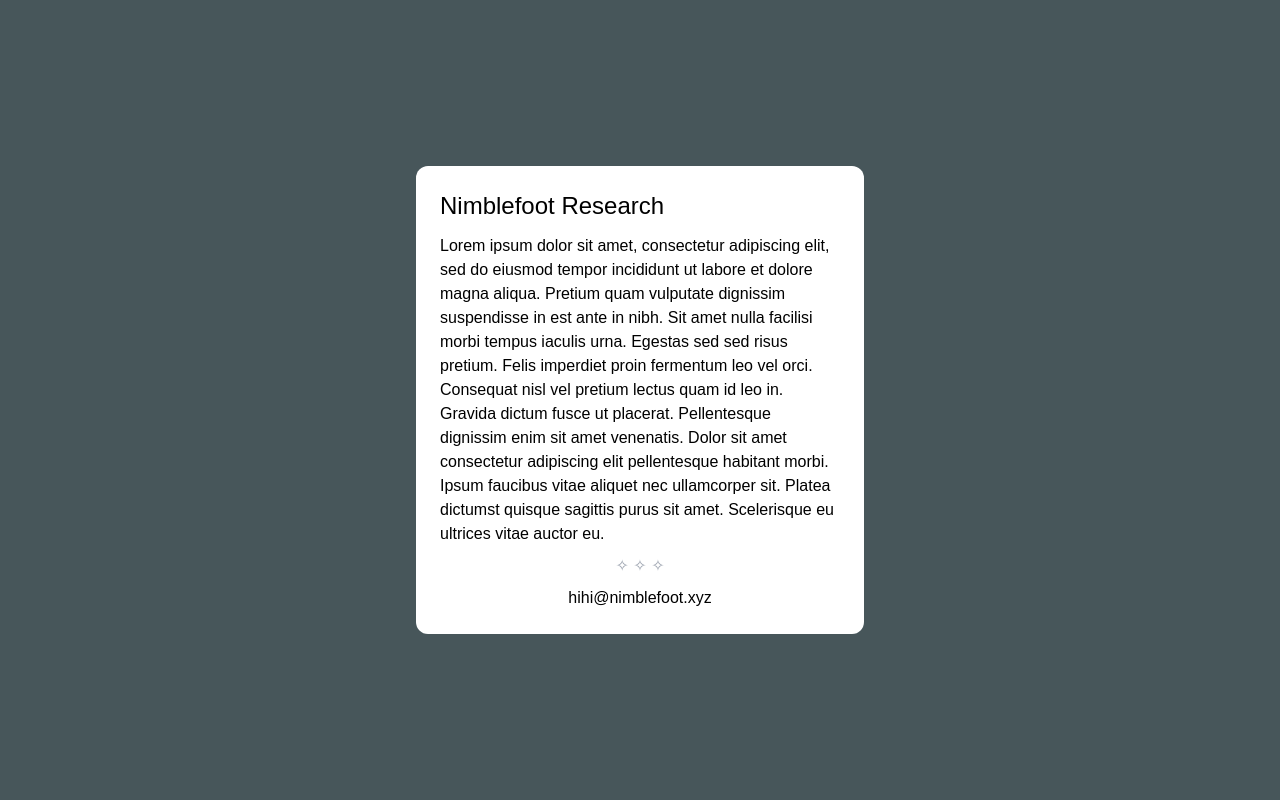
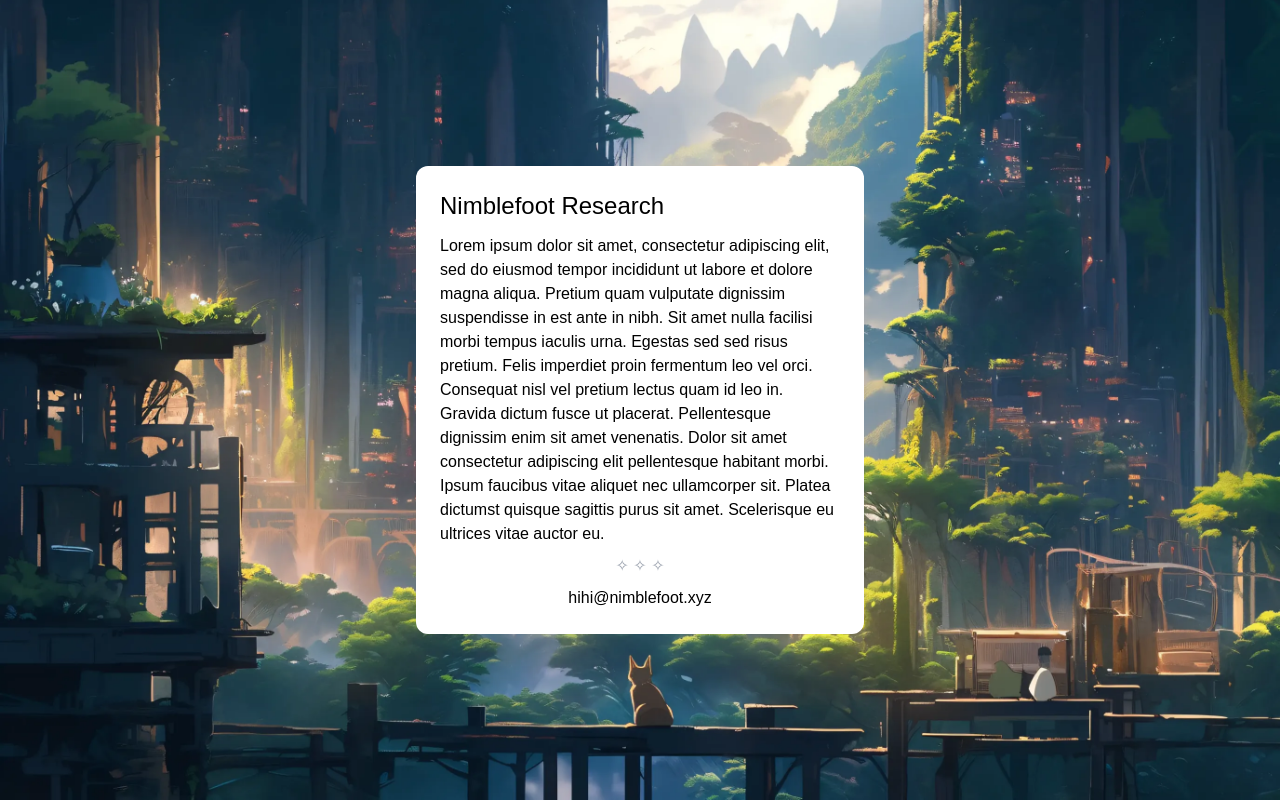
Before and after one commit to Nimblefoot/nimblefoot-site, a Next.js app: page / in a window 1280 px wide. Built offline with nearby package versions, Linux system fonts and the light colour scheme; a web font is replaced by a local one.

Commit message:
move bg style

```diff
--- a/src/app/page.tsx
+++ b/src/app/page.tsx
@@ -2,12 +2,11 @@
 
 export default function Home() {
   return (
-    <main
-      className="flex min-h-screen flex-col items-center justify-center"
-      //averaged color of bg image
-      style={{ backgroundColor: "#47565a" }}
-    >
-      <div className="-z-50 w-full h-full fixed">
+    <main className="flex min-h-screen flex-col items-center justify-center">
+      <div /** background */
+        className="-z-50 w-full h-full fixed" //averaged color of bg image
+        style={{ backgroundColor: "#47565a" }}
+      >
         <Image
           src="/output2.webp"
           alt=""
```
